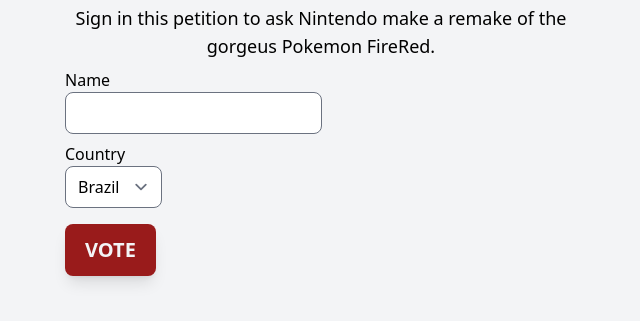
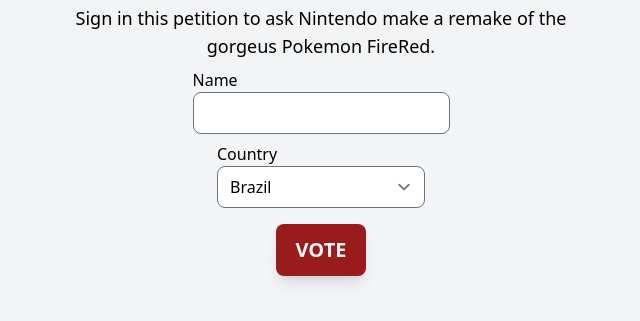
Before and after one commit to Pe-Ferreira/pokemon-petition-v2, a website built with Vite: page index.html in a window 1280 px wide. Shown: the part 489-810 px from the top of the page, without its empty margins (319-959 px from the left). Built offline with nearby package versions, Linux system fonts and the light colour scheme.

Commit message:
sizing and centering form elements

```diff
--- a/index.html
+++ b/index.html
@@ -12,20 +12,20 @@
         <img class="rounded-lg shadow-xl" src="./img/pokemon-fire-red.webp" alt="Pokemon FireRed">
         <h1 class="mt-6 text-xl sm:text-3xl font-bold text-gray-900 text-center">Vote for <span class="text-red-500">Pokemon FireRed</span> remake!</h1>
         <p class="mt-2 text-center sm:text-lg">Sign in this petition to ask Nintendo make a remake of the gorgeus Pokemon FireRed.</p>
-        <div class="mt-2">
-            <label for="name">Name</label>
-            <br>
-            <input type="text" class="form-input rounded-lg mb-2 focus:ring-red-500 focus:border-red-500" name="name">
-            <br>
-            <label for="country">Country</label>
-            <br>
-            <select class="form-select rounded-lg focus:ring-red-500 focus:border-red-500">
-                <option>Brazil</option>
-                <option>Japan</option>
-                <option>US</option>
-            </select>
-            <br>
-            <a class="inline-block px-5 py-3 mt-4 bg-red-800 rounded-lg text-xl uppercase hover:bg-red-500 font-bold text-gray-100 hover:-translate-y-1 transform transition shadow-lg" href="#" onclick="vote()">Vote</a>
+        <div class="mt-2 flex flex-col justify-center items-center">
+            <div>
+                <label for="name" class="block">Name</label>
+                <input type="text" class="form-input rounded-lg mb-2 focus:ring-red-500 focus:border-red-500" name="name">
+            </div>
+            <div>
+                <label for="country" class="block">Country</label>
+                <select class="form-select rounded-lg focus:ring-red-500 focus:border-red-500 w-52">
+                    <option>Brazil</option>
+                    <option>Japan</option>
+                    <option>US</option>
+                </select>
+            </div>
+            <a class="inline-block px-5 py-3 mt-4 bg-red-800 rounded-lg text-xl uppercase hover:bg-red-500 font-bold text-gray-100 hover:-translate-y-1 transform transition shadow-lg " href="#" onclick="vote()">Vote</a>
         </div>
     </div>
     <script src="index.js"></script>
```
